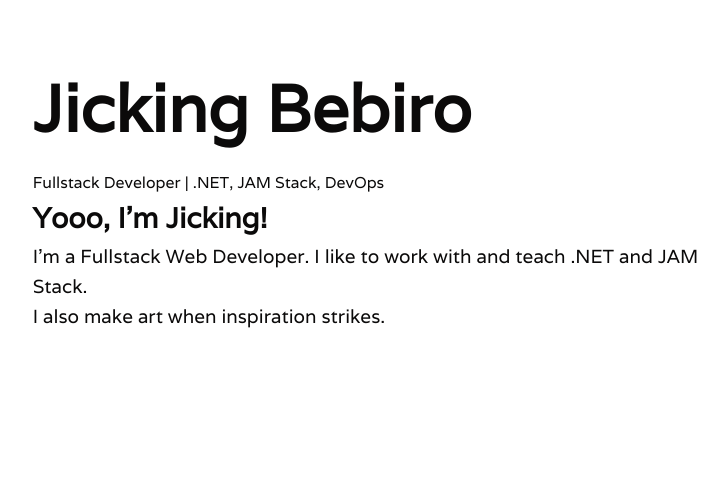
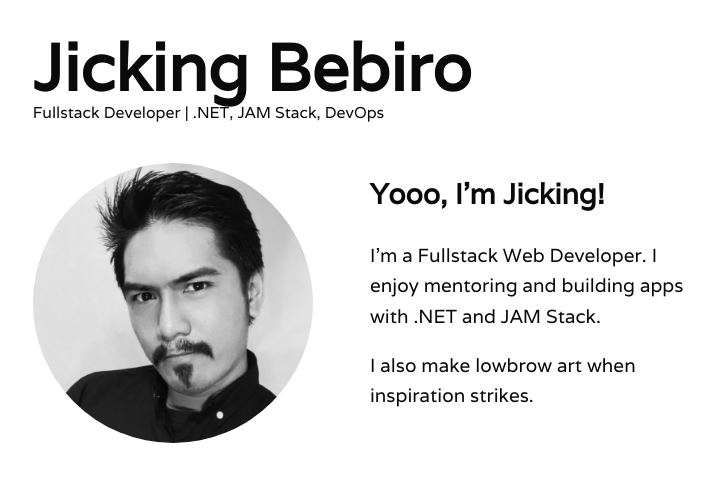
Before and after one commit to jicking/jicking.github.io, an Astro site: page / in a window 1280 px wide. Shown: the whole page, without its empty margins (270-998 px from the left). Built offline with nearby package versions, Linux system fonts and the light colour scheme; Astro itself is replaced by a stand-in of ours.

Commit message:
index content update

```diff
--- a/src/pages/index.astro
+++ b/src/pages/index.astro
@@ -8,25 +8,67 @@ import Layout from '../layouts/Layout.astro';
 	<main>
 		<h1>Jicking Bebiro</h1>
 		<sub>Fullstack Developer | .NET, JAM Stack, DevOps </sub>
-
-		<h2>Yooo, I'm Jicking!</h2>
-		<p>I'm a Fullstack Web Developer. I like to work with and teach .NET and JAM Stack.</p>
-		<p>I also make art <!-- and games --> when inspiration strikes.</p>
+		<div class="profile-container">
+			<div class="section">
+				<img src="images/jicking-avatar.jpg"  alt="Avatar">
+			</div>
+			<article class="section">
+				<h2>Yooo, I'm Jicking!</h2>
+				<p>I'm a Fullstack Web Developer. I enjoy mentoring and building apps with .NET and JAM Stack.</p>
+				<p>I also make lowbrow art <!-- and games --> when inspiration strikes.</p>
+			</article>
+		</div>
+		<!--<div>
+			<a href="https://www.youtube.com/channel/UC34UXFLKqdW3cpk5CBu2Siw" style="color:red;margin-right:10px" target="_blank">
+			   <svg class="MuiSvgIcon-root" focusable="false" viewBox="0 0 24 24" aria-hidden="true" style="font-size:55px">
+				  <path d="M10 15l5.19-3L10 9v6m11.56-7.83c.13.47.22 1.1.28 1.9.07.8.1 1.49.1 2.09L22 12c0 2.19-.16 3.8-.44 4.83-.25.9-.83 1.48-1.73 1.73-.47.13-1.33.22-2.65.28-1.3.07-2.49.1-3.59.1L12 19c-4.19 0-6.8-.16-7.83-.44-.9-.25-1.48-.83-1.73-1.73-.13-.47-.22-1.1-.28-1.9-.07-.8-.1-1.49-.1-2.09L2 12c0-2.19.16-3.8.44-4.83.25-.9.83-1.48 1.73-1.73.47-.13 1.33-.22 2.65-.28 1.3-.07 2.49-.1 3.59-.1L12 5c4.19 0 6.8.16 7.83.44.9.25 1.48.83 1.73 1.73z"></path>
+			   </svg>
+			</a>
+			<a href="https://www.twitter.com/jicking" style="color:#00acee;margin-right:7px" target="_blank">
+			   <svg class="MuiSvgIcon-root" focusable="false" viewBox="0 0 24 24" aria-hidden="true" style="font-size:55px">
+				  <path d="M22.46 6c-.77.35-1.6.58-2.46.69.88-.53 1.56-1.37 1.88-2.38-.83.5-1.75.85-2.72 1.05C18.37 4.5 17.26 4 16 4c-2.35 0-4.27 1.92-4.27 4.29 0 .34.04.67.11.98C8.28 9.09 5.11 7.38 3 4.79c-.37.63-.58 1.37-.58 2.15 0 1.49.75 2.81 1.91 3.56-.71 0-1.37-.2-1.95-.5v.03c0 2.08 1.48 3.82 3.44 4.21a4.22 4.22 0 0 1-1.93.07 4.28 4.28 0 0 0 4 2.98 8.521 8.521 0 0 1-5.33 1.84c-.34 0-.68-.02-1.02-.06C3.44 20.29 5.7 21 8.12 21 16 21 20.33 14.46 20.33 8.79c0-.19 0-.37-.01-.56.84-.6 1.56-1.36 2.14-2.23z"></path>
+			   </svg>
+			</a>
+			<a href="https://www.linkedin.com/in/jicking" style="color:#0e76a8;margin-right:12px" target="_blank">
+			   <svg class="MuiSvgIcon-root" focusable="false" viewBox="0 0 24 24" aria-hidden="true" style="font-size:55px">
+				  <path d="M19 3a2 2 0 0 1 2 2v14a2 2 0 0 1-2 2H5a2 2 0 0 1-2-2V5a2 2 0 0 1 2-2h14m-.5 15.5v-5.3a3.26 3.26 0 0 0-3.26-3.26c-.85 0-1.84.52-2.32 1.3v-1.11h-2.79v8.37h2.79v-4.93c0-.77.62-1.4 1.39-1.4a1.4 1.4 0 0 1 1.4 1.4v4.93h2.79M6.88 8.56a1.68 1.68 0 0 0 1.68-1.68c0-.93-.75-1.69-1.68-1.69a1.69 1.69 0 0 0-1.69 1.69c0 .93.76 1.68 1.69 1.68m1.39 9.94v-8.37H5.5v8.37h2.77z"></path>
+			   </svg>
+			</a>
+			<a href="https://www.github.com/jicking" style="color:black" target="_blank">
+			   <svg class="MuiSvgIcon-root" focusable="false" viewBox="0 0 24 24" aria-hidden="true" style="font-size:53px">
+				  <path d="M12 .3a12 12 0 0 0-3.8 23.4c.6.1.8-.3.8-.6v-2c-3.3.7-4-1.6-4-1.6-.6-1.4-1.4-1.8-1.4-1.8-1-.7.1-.7.1-.7 1.2 0 1.9 1.2 1.9 1.2 1 1.8 2.8 1.3 3.5 1 0-.8.4-1.3.7-1.6-2.7-.3-5.5-1.3-5.5-6 0-1.2.5-2.3 1.3-3.1-.2-.4-.6-1.6 0-3.2 0 0 1-.3 3.4 1.2a11.5 11.5 0 0 1 6 0c2.3-1.5 3.3-1.2 3.3-1.2.6 1.6.2 2.8 0 3.2.9.8 1.3 1.9 1.3 3.2 0 4.6-2.8 5.6-5.5 5.9.5.4.9 1 .9 2.2v3.3c0 .3.1.7.8.6A12 12 0 0 0 12 .3"></path>
+			   </svg>
+			</a>
+		 </div>-->
 	</main>
 </Layout>
 
-<style>
+<style lang="scss">
 	h1 {
-		margin: 2rem 0 0;
+		margin: 1.4rem 0 0;
+		line-height: 46px;
 	}
-
-	h2 { margin: 0; }
-
-	p { margin: 0; }
 
 	main {
 		margin: auto;
 		padding: 1em;
 		max-width: 60ch;
 	}
+
+	.profile-container {
+		display: flex;
+		flex-flow: row nowrap;
+		align-items: center;
+
+		& .section {
+			min-width: 12em;
+			flex: 1;
+
+			img {
+				margin-top: 2em;
+				max-width: 280px;
+				border-radius: 50%;
+			}
+		}
+	}
 </style>
```
Also changed, not shown: .prettierrc.json (added), public/images/jicking-avatar.jpg (added).
